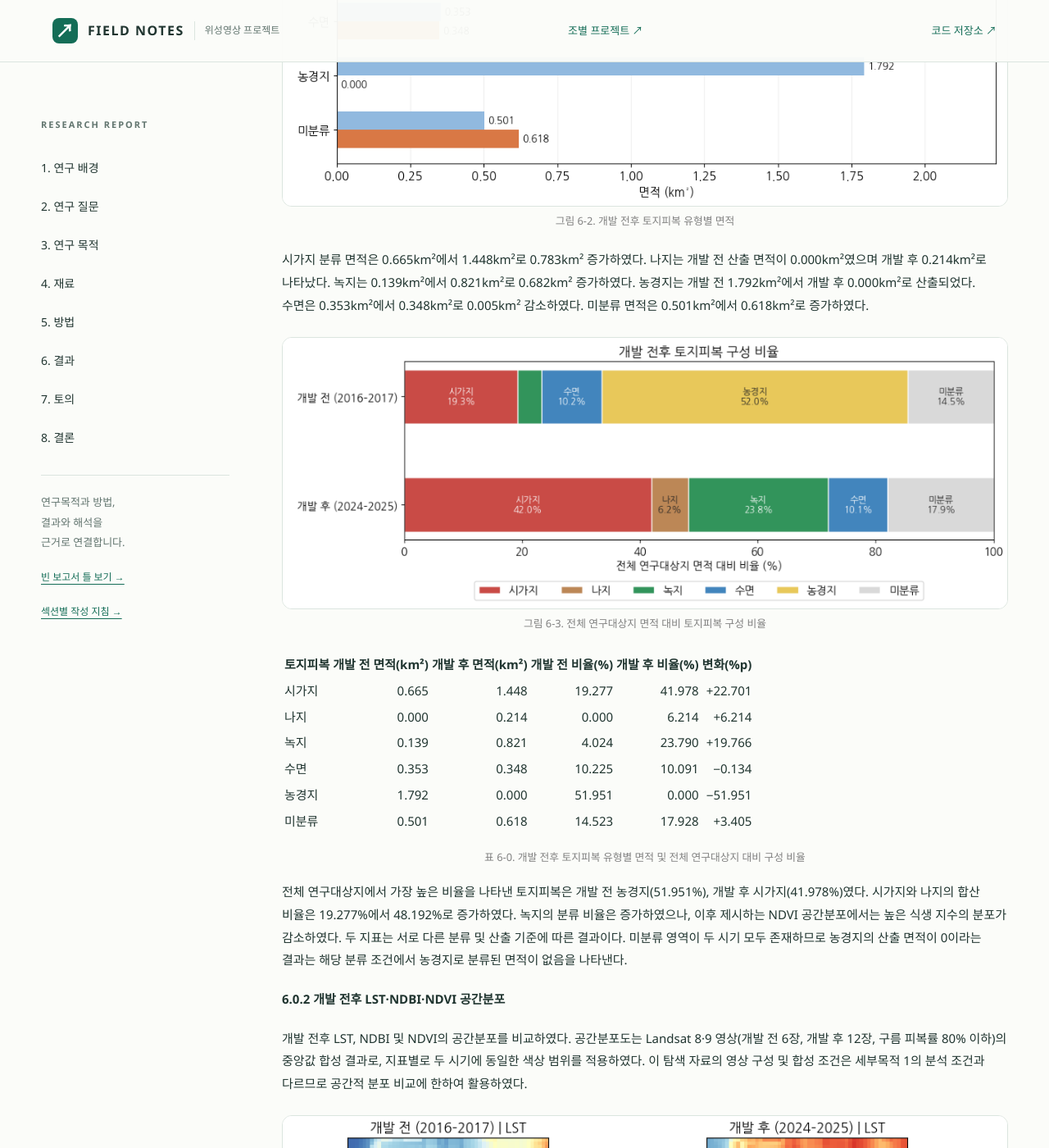
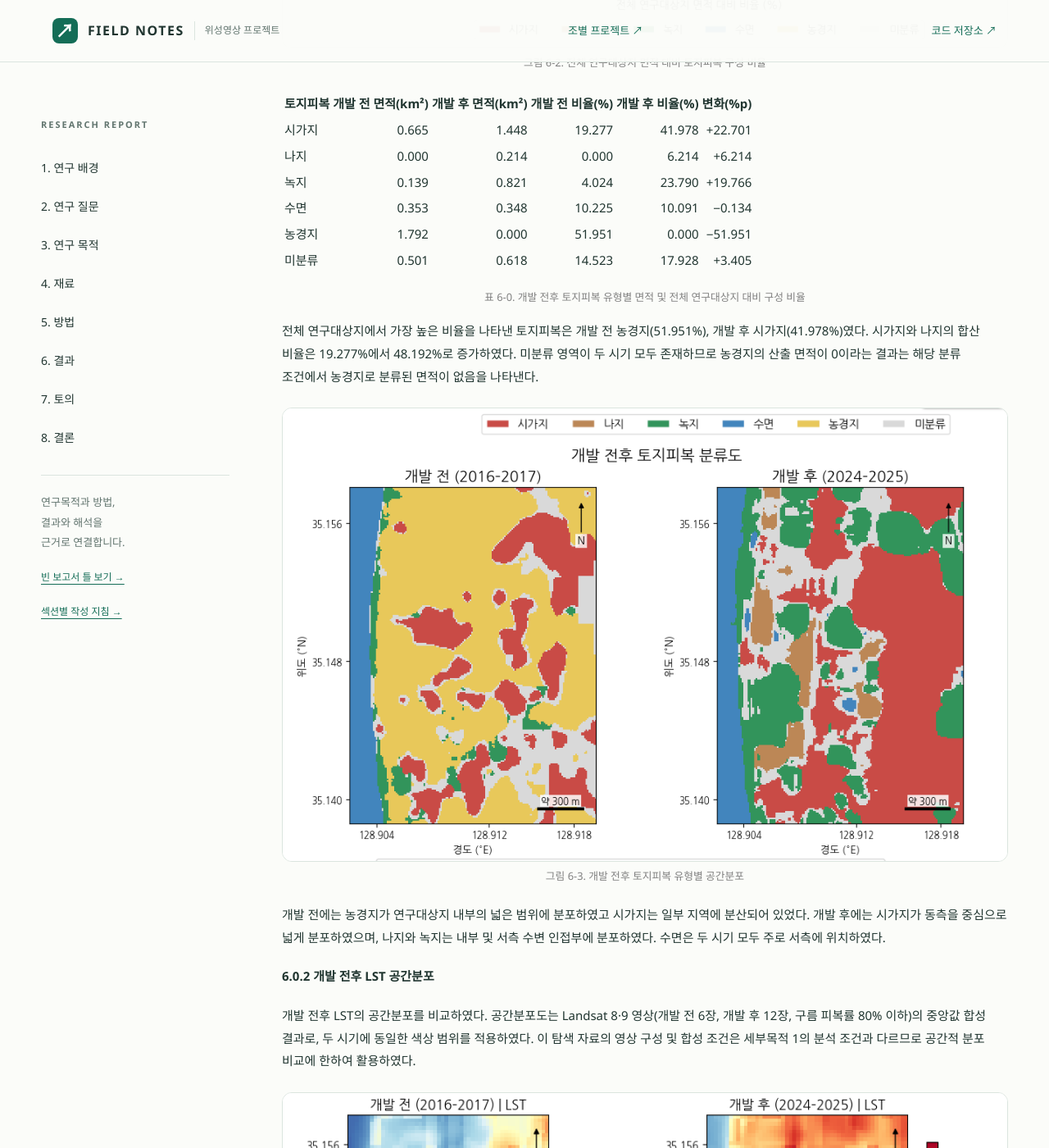
Before and after one commit to kimeunbyeol244/surveying-final-project-6, a Jekyll site: the page built from docs/index.md, in a window 1280 px wide and 1400 px high, scrolled down 17312 px. Shown: the whole window at 82% size. Built offline with Jekyll 4.4.1, drawn with Linux system fonts in a browser that asks for light colours; some of the changed text lies outside the part shown.

Commit message:
Update index.md

```diff
--- a/docs/index.md
+++ b/docs/index.md
@@ -16,7 +16,7 @@ badge: "연구보고서"
 
 **주제어:** 부산 에코델타시티, 지표면 온도(LST), 시가지화 지수(NDBI), 정규식생지수(NDVI), 거리별 냉각 효과, 통제변수
 
-## 1. 연구 배경 {: #background}
+<h2 id="background" style="scroll-margin-top: 100px;">1. 연구 배경</h2>
 
 ### 1.1 열환경은 왜 공공 문제인가
 최근 기후변화로 인해 기온 상승 및 폭염 발생이 심화되고 있으며, 이러한 현상은 불투수면이 밀집된 도시 공간에서 더욱 뚜렷하게 나타난다. 실제로 기상청(2023)의 8월 기후 동향에 따르면, 2023년 8월 전국 평균기온은 평년보다 1.3℃ 높았으며, 하순에는 덥고 습한 바람이 유입되어 고온 현상이 지속되었다. 열환경의 악화는 단순한 불쾌감을 넘어 시민의 생존을 위협하는 공공 보건의 문제로 직결된다. 통계청(2023)에 따르면 2023년 기준 우리나라의 65세 이상 인구 비율은 18.4%에 달해 초고령사회 진입을 눈앞에 두고 있으며, 2050년에는 이 비율이 40.1%를 초과할 것으로 전망된다. 고령자는 폭염에 극히 취약한데, 질병관리청(2023년 온열질환 응급실감시체계 운영 결과 보고서)에 따르면 2023년 온열질환 추정 사망자는 전년 대비 255.6% 급증하였으며, 인구 10만 명당 발생 환자 수는 80세 이상(11.5명) 등 고령층으로 갈수록 급격히 높아지는 경향을 보였다. 이에 따라 폭염은 2018년 재난안전법 개정을 통해 국가가 관리하는 자연재난으로 지정되었다. 나아가 정부는 제4차 국가 기후위기 적응대책에서 국토공간 전반의 기후회복력 제고와 취약계층 보호를 과제로 제시하였으며, 열환경 관리는 이를 위한 핵심 공간 계획의 대상이 되고 있다. 특히 도시 열환경 악화의 주원인이 지표 피복의 변화에 있는 만큼, 토지피복(불투수면·녹지·수변)과 지표면 온도(LST) 간의 정량적 관계를 규명하고 그 온도 저감 효과를 확인하는 것은 실효성 있는 공간 계획을 수립하는 데 필수적이다. 다만, 본 연구에서 다루는 지표면 온도(LST)는 지표의 온도이므로 기온이나 인체의 열 노출과 동일하게 해석해서는 안 되며, 본 연구는 이를 열환경 변화의 공간적 지표로 사용한다.
@@ -55,7 +55,7 @@ badge: "연구보고서"
 
 부산 에코델타시티는 낙동강 하구에 위치한 수변 중심 친수구역이자 스마트시티 국가시범도시로 조성되고 있다(K-water). 동시에 현재 대규모 농경지가 시가지로 전환되고 있는 진행형 개발 구역이기도 하다. 즉, 에코델타시티는 토지피복 변화로 인한 열환경 악화 현상과 수변·녹지의 냉각 효과를 동일 구역 내에서 명확하게 대조하여 관측할 수 있는 최적의 대상지이다.이를 분석하기 위해 본 연구는 지상 기상관측자료 대신 위성 원격탐사 자료를 활용한다. 기존 지상 관측망은 관측 지점이 점(Point) 단위로 제한되어 있어, 급격히 변화하는 개발 구역 전체의 연속적인 온도 분포와 공간적 패턴을 파악하는 데 한계가 있기 때문이다. 특히 Landsat 8·9 Collection 2 Level-2 자료는 광역적인 지표면 온도(LST)와 지표반사도 정보를 함께 제공하므로, 동일 시기의 영상에서 토지피복 특성과 시가지화 수준을 나타내는 분광지수(NDVI, NDBI 등)를 동시에 산출할 수 있다. 이에 본 연구는 위성영상을 활용하여 도시 개발에 따른 전반적인 열환경 변화 양상을 파악하고, 시가지화 수준을 통제한 상태에서 수변·녹지가 주변 온도를 낮추는 냉각 효과를 정량적으로 분석한다. 본 연구는 관측 자료에 기반한 통계적 분석으로 건강 피해 감소나 인과효과를 입증하지 않으며, 온도 차이의 범위와 크기를 제시하여 공간계획 검토의 기초 자료로 활용하는 데 목적이 있다.
 
-## 2. 연구 질문 {: #question}
+<h2 id="question" style="scroll-margin-top: 100px;">2. 연구 질문</h2>
 
 부산 에코델타시티를 대상으로, 개발 전후 지표면 온도(LST)의 변화와 수변·녹지의 거리별 냉각 효과를 다음 세 질문으로 구체화하였다.
 
@@ -78,7 +78,7 @@ badge: "연구보고서"
 
 **학술적 연구 질문.** 녹지 경계로부터 150 m까지의 거리에 따라 개발 초기,후기의 주변 LST는 어떻게 달라지며, 주변 시가지 수준(NDBI)을 통제한 뒤에도 거리-온도 관계가 남는가?
 
-## 3. 연구 목적 {: #objectives}
+<h2 id="objectives" style="scroll-margin-top: 100px;">3. 연구 목적</h2>
 
 ### 3.1 전체 연구목적
 
@@ -119,7 +119,7 @@ badge: "연구보고서"
 
 https://github.com/kimeunbyeol244/surveying-final-project-6/blob/main/docs/index.md
 
-## 4. 재료 {: #materials}
+<h2 id="materials" style="scroll-margin-top: 100px;">4. 재료</h2>
 
 ### 4.1 연구 대상 지역 및 분석 기간
 본 연구의 대상지는 부산광역시 강서구 에코델타시티의 일부 지역이다. 수변·녹지 거리 분석의 공통 연구 범위는 북서쪽(35.1581°N, 128.9021°E)과 남동쪽(35.1386°N, 128.9196°E)을 경계로 하는 약 3.45km²의 직사각형 구역으로 설정하였다. 이 지역은 농경지를 중심으로 도시개발이 진행되면서 시가지, 나지, 녹지와 수면이 혼재하는 곳으로, 개발 전후의 지표면 특성을 비교하기에 적합하다. 그림 4-1은 분석 경계의 두 기준 좌표를 이용해 연구 범위를 시각화한 그림이다.
@@ -155,7 +155,7 @@ Dynamic World의 토지피복 분류에는 오분류 가능성이 있고 Landsat
 
 녹지 분석 대상 구역은 낙동강 양측 수변의 영향 범위로 설정한 200m 구역 밖에 위치하는 것으로 판단하였다. 이에 따라 녹지 거리 분석에서는 수변의 온도 영향이 크지 않을 것으로 보고 별도의 수역 제외나 수변 거리 보정을 적용하지 않았다. 다만 범위 밖에서도 수변 영향이 완전히 사라진다고 입증된 것은 아니다.
 
-## 5. 방법 {: #method}
+<h2 id="method" style="scroll-margin-top: 100px;">5. 방법</h2>
 
 ### 5.1 위성영상 수집 및 공통 전처리
 GEE에서 연구지역을 설정하고 2016–2017년 및 2024–2025년의 7–8월 Landsat Level-2 위성영상을 수집하였다. 수변 및 녹지 거리 분석에서는 구름 피복률 20% 이하의 영상을 대상으로 하며, Landsat 품질정보(QA_PIXEL) 등을 이용하여 구름과 그림자, 기타 유효하지 않은 관측 픽셀을 제거한다. 이 과정을 통해 실제 지표면 대신 구름 등이 관측된 위치가 온도와 분광지수 계산에 포함되지 않도록 하였다.
@@ -224,15 +224,37 @@ NDBI만을 이용한 통계적 보정
 
 마지막으로 연구 경계와 분석 기간, 사용 위성영상의 촬영일 및 제품 식별자, 품질 마스크 기준, 영상 합성 방식, 지수 계산식, 거리 구간과 회귀모형 설정을 GEE 코드와 함께 기록하여 동일한 절차를 재현할 수 있도록 한다.
 
-## 6. 결과
-{: #results}
+<h2 id="results" style="scroll-margin-top: 100px;">6. 결과</h2>
 
 <style>
+html { scroll-behavior: smooth; }
+#results { scroll-margin-top: 100px; }
 .report-result-figure { display: block; width: 100%; margin: 24px auto; text-align: center !important; }
 .report-result-figure img { display: block; max-width: 100%; height: auto; margin: 0 auto !important; }
 .report-result-figure figcaption { display: block; width: 100%; text-align: center !important; font-size: 0.80rem !important; font-weight: 400 !important; color: #808080; line-height: 1.5; margin: 8px auto 0; }
 .report-result-table-caption { text-align: center !important; font-size: 0.80rem !important; color: #808080; font-weight: 400 !important; }
 </style>
+
+<script>
+(function () {
+  var ids = ['background','question','objectives','materials','method','results','discussion','conclusion'];
+  document.addEventListener('click', function (event) {
+    var link = event.target.closest && event.target.closest('a[href]');
+    if (!link || event.ctrlKey || event.metaKey || event.shiftKey || event.altKey) return;
+    var href = link.getAttribute('href');
+    if (!href || href.charAt(0) !== '#') return;
+    var id = href.slice(1);
+    if (ids.indexOf(id) === -1) return;
+    var target = document.getElementById(id);
+    if (!target) return;
+    event.preventDefault();
+    event.stopPropagation();
+    history.pushState(null, '', '#' + id);
+    target.scrollIntoView({behavior: 'smooth', block: 'start'});
+  }, true);
+})();
+</script>
+
 
 ### 6.0 기초 탐색 분석
 
@@ -241,22 +263,15 @@ NDBI만을 이용한 통계적 보정
 Dynamic World V1의 평균 분류 확률을 5개 토지피복 유형으로 통합하고 최대 확률 0.35 이상인 픽셀을 분류하였다. 면적은 10m 격자에서 산출하였으며, 기준 미충족 또는 자료 결측 영역은 미분류로 표시하였다. 이 결과는 세부목적 1의 토지피복 전환 분석과 분류 조건이 다른 별도의 탐색 결과이다.
 
 <figure class="report-result-figure">
-  <img src="figures/basic_landcover_map.png" alt="개발 전후 토지피복 유형별 공간분포" width="900">
-  <figcaption>그림 6-1. 개발 전후 토지피복 유형별 공간분포</figcaption>
-</figure>
-
-개발 전에는 농경지가 연구대상지 내부의 넓은 범위에 분포하였고 시가지는 일부 지역에 분산되어 있었다. 개발 후에는 시가지가 동측을 중심으로 넓게 분포하였으며, 나지와 녹지는 내부 및 서측 수변 인접부에 분포하였다. 수면은 두 시기 모두 주로 서측에 위치하였다.
-
-<figure class="report-result-figure">
   <img src="figures/basic_landcover_area.png" alt="개발 전후 토지피복 유형별 면적" width="900">
-  <figcaption>그림 6-2. 개발 전후 토지피복 유형별 면적</figcaption>
+  <figcaption>그림 6-1. 개발 전후 토지피복 유형별 면적</figcaption>
 </figure>
 
 시가지 분류 면적은 0.665km²에서 1.448km²로 0.783km² 증가하였다. 나지는 개발 전 산출 면적이 0.000km²였으며 개발 후 0.214km²로 나타났다. 녹지는 0.139km²에서 0.821km²로 0.682km² 증가하였다. 농경지는 개발 전 1.792km²에서 개발 후 0.000km²로 산출되었다. 수면은 0.353km²에서 0.348km²로 0.005km² 감소하였다. 미분류 면적은 0.501km²에서 0.618km²로 증가하였다.
 
 <figure class="report-result-figure">
   <img src="figures/basic_landcover_ratio.png" alt="전체 연구대상지 면적 대비 토지피복 구성 비율" width="900">
-  <figcaption>그림 6-3. 전체 연구대상지 면적 대비 토지피복 구성 비율</figcaption>
+  <figcaption>그림 6-2. 전체 연구대상지 면적 대비 토지피복 구성 비율</figcaption>
 </figure>
 
 | 토지피복 | 개발 전 면적(km²) | 개발 후 면적(km²) | 개발 전 비율(%) | 개발 후 비율(%) | 변화(%p) |
@@ -270,11 +285,18 @@ Dynamic World V1의 평균 분류 확률을 5개 토지피복 유형으로 통
 
 <p class="report-result-table-caption">표 6-0. 개발 전후 토지피복 유형별 면적 및 전체 연구대상지 대비 구성 비율</p>
 
-전체 연구대상지에서 가장 높은 비율을 나타낸 토지피복은 개발 전 농경지(51.951%), 개발 후 시가지(41.978%)였다. 시가지와 나지의 합산 비율은 19.277%에서 48.192%로 증가하였다. 녹지의 분류 비율은 증가하였으나, 이후 제시하는 NDVI 공간분포에서는 높은 식생 지수의 분포가 감소하였다. 두 지표는 서로 다른 분류 및 산출 기준에 따른 결과이다. 미분류 영역이 두 시기 모두 존재하므로 농경지의 산출 면적이 0이라는 결과는 해당 분류 조건에서 농경지로 분류된 면적이 없음을 나타낸다.
+전체 연구대상지에서 가장 높은 비율을 나타낸 토지피복은 개발 전 농경지(51.951%), 개발 후 시가지(41.978%)였다. 시가지와 나지의 합산 비율은 19.277%에서 48.192%로 증가하였다. 미분류 영역이 두 시기 모두 존재하므로 농경지의 산출 면적이 0이라는 결과는 해당 분류 조건에서 농경지로 분류된 면적이 없음을 나타낸다.
 
-#### 6.0.2 개발 전후 LST·NDBI·NDVI 공간분포
+<figure class="report-result-figure">
+  <img src="figures/basic_landcover_map.png" alt="개발 전후 토지피복 유형별 공간분포" width="900">
+  <figcaption>그림 6-3. 개발 전후 토지피복 유형별 공간분포</figcaption>
+</figure>
 
-개발 전후 LST, NDBI 및 NDVI의 공간분포를 비교하였다. 공간분포도는 Landsat 8·9 영상(개발 전 6장, 개발 후 12장, 구름 피복률 80% 이하)의 중앙값 합성 결과로, 지표별로 두 시기에 동일한 색상 범위를 적용하였다. 이 탐색 자료의 영상 구성 및 합성 조건은 세부목적 1의 분석 조건과 다르므로 공간적 분포 비교에 한하여 활용하였다.
+개발 전에는 농경지가 연구대상지 내부의 넓은 범위에 분포하였고 시가지는 일부 지역에 분산되어 있었다. 개발 후에는 시가지가 동측을 중심으로 넓게 분포하였으며, 나지와 녹지는 내부 및 서측 수변 인접부에 분포하였다. 수면은 두 시기 모두 주로 서측에 위치하였다.
+
+#### 6.0.2 개발 전후 LST 공간분포
+
+개발 전후 LST의 공간분포를 비교하였다. 공간분포도는 Landsat 8·9 영상(개발 전 6장, 개발 후 12장, 구름 피복률 80% 이하)의 중앙값 합성 결과로, 두 시기에 동일한 색상 범위를 적용하였다. 이 탐색 자료의 영상 구성 및 합성 조건은 세부목적 1의 분석 조건과 다르므로 공간적 분포 비교에 한하여 활용하였다.
 
 <figure class="report-result-figure">
   <img src="figures/basic_lst_map.png" alt="개발 전후 지표온도(LST)의 공간분포" width="900">
@@ -283,21 +305,7 @@ Dynamic World V1의 평균 분류 확률을 5개 토지피복 유형으로 통
 
 개발 전에는 연구대상지 내부의 저온 지역과 상대적으로 높은 온도를 나타내는 지역이 혼재하였다. 개발 후에는 연구대상지 내부의 대부분이 높은 온도 범위로 이동하였으며, 특히 중앙부 서쪽에서 상대적으로 높은 LST가 나타났다. 두 시기 모두 연구대상지 서측 낙동강 수면에서는 주변 육지보다 낮은 LST가 나타났다.
 
-<figure class="report-result-figure">
-  <img src="figures/basic_ndbi_map.png" alt="개발 전후 시가지 지수(NDBI)의 공간분포" width="900">
-  <figcaption>그림 6-5. 개발 전후 시가지 지수(NDBI)의 공간분포</figcaption>
-</figure>
-
-개발 전 NDBI는 연구대상지 내부의 넓은 범위에서 음의 값을 보였으며, 상대적으로 높은 값은 일부 선형 및 국지적 영역에 분포하였다. 개발 후에는 육지의 넓은 범위에서 NDBI가 0에 가까운 방향으로 이동하였다. 서측 수면은 두 시기 모두 낮은 NDBI를 나타냈다.
-
-<figure class="report-result-figure">
-  <img src="figures/basic_ndvi_map.png" alt="개발 전후 식생 지수(NDVI)의 공간분포" width="900">
-  <figcaption>그림 6-6. 개발 전후 식생 지수(NDVI)의 공간분포</figcaption>
-</figure>
-
-개발 전에는 연구대상지 내부의 넓은 범위에 높은 NDVI가 분포하였으나, 개발 후에는 낮은 NDVI를 나타내는 영역이 확대되었다. 개발 후 상대적으로 높은 NDVI는 서측 수변 인접부 및 내부의 일부 국지적 영역에 분포하였다.
-
-기초 탐색 분석에서 확인한 토지피복 구성 및 지표의 공간분포를 바탕으로, 이하에서는 토지피복 전환별 LST 변화와 수변·녹지 경계로부터의 거리별 LST를 정량적으로 비교하였다.
+기초 탐색 분석에서 확인한 토지피복 구성 및 LST의 공간분포를 바탕으로, 이하에서는 토지피복 전환별 LST 변화와 수변·녹지 경계로부터의 거리별 LST를 정량적으로 비교하였다.
 
 ### 6.1 세부목적 1 · 개발 전후 토지피복 및 열환경 변화
 
@@ -333,16 +341,16 @@ Dynamic World V1의 평균 분류 확률을 5개 토지피복 유형으로 통
 
 <figure class="report-result-figure">
   <img src="figures/result_relative.png" alt="유지지역 기준 상대적 LST 변화" width="900">
-  <figcaption>그림 6-8. 토지피복 유지지역 기준 상대적 ΔLST</figcaption>
+  <figcaption>그림 6-6. 토지피복 유지지역 기준 상대적 ΔLST</figcaption>
 </figure>
 
-기준값을 차감한 결과, 농경지→시가지 전환 지역의 상대적 온도 상승량은 +2.456℃로 나타났다. 농경지→나지 전환 지역의 상대적 온도 상승량은 +3.376℃였다. 농경지→나지의 상대적 상승량은 농경지→시가지보다 0.920℃ 높았다. 나지→시가지에서는 −3.183℃가 산출되어 기준값보다 낮은 상승폭을 보였다. 음의 상대적 변화량은 실제 LST가 하락했다는 뜻이 아니라 관측된 상승량이 기준값보다 작았음을 나타낸다.
+기준값을 차감한 결과, 농경지→시가지 전환 지역의 상대적 온도 상승량은 +2.456℃로 나타났다. 농경지→나지 전환 지역의 상대적 온도 상승량은 +3.376℃였다. 나지→시가지에서는 −3.183℃가 산출되어 기준값보다 낮은 상승폭을 보였다. 음의 상대적 변화량은 실제 LST가 하락했다는 뜻이 아니라 관측된 상승량이 기준값보다 작았음을 나타낸다.
 
 #### 6.1.3 NDBI 수준별 개발 전후 평균 LST
 
 <figure class="report-result-figure">
   <img src="figures/result_ndbi.png" alt="NDBI 구간별 평균 LST" width="900">
-  <figcaption>그림 6-9. NDBI 구간별 개발 전후 평균 LST (initial: 2016–2017년, recent: 2024–2025년)</figcaption>
+  <figcaption>그림 6-7. NDBI 구간별 개발 전후 평균 LST (initial: 2016–2017년, recent: 2024–2025년)</figcaption>
 </figure>
 
 개발 전후 모두 유효한 값이 산출된 세 NDBI 구간에서는 NDBI가 높은 구간일수록 평균 LST도 높게 나타났다. 개발 전후 평균 LST는 −1.01~−0.3 구간에서 1.023℃, −0.3~−0.1 구간에서 5.320℃, −0.1~0.1 구간에서 5.531℃ 상승하였다. 0.3~1.01 구간은 두 시기 모두 산출되지 않았다.
@@ -418,9 +426,9 @@ NDBI 통제 후 평균 LST는 같은 구간 순으로 44.868℃, 45.088℃, 45.1
 
 
 
-## 7. 토의 {: #discussion}
+<h2 id="discussion" style="scroll-margin-top: 100px;">7. 토의</h2>
 
-## 8. 결론 {: #conclusion}
+<h2 id="conclusion" style="scroll-margin-top: 100px;">8. 결론</h2>
 
 <br>
 
```
Also changed, not shown: other parts of docs/index.md (+5 -5 lines).
